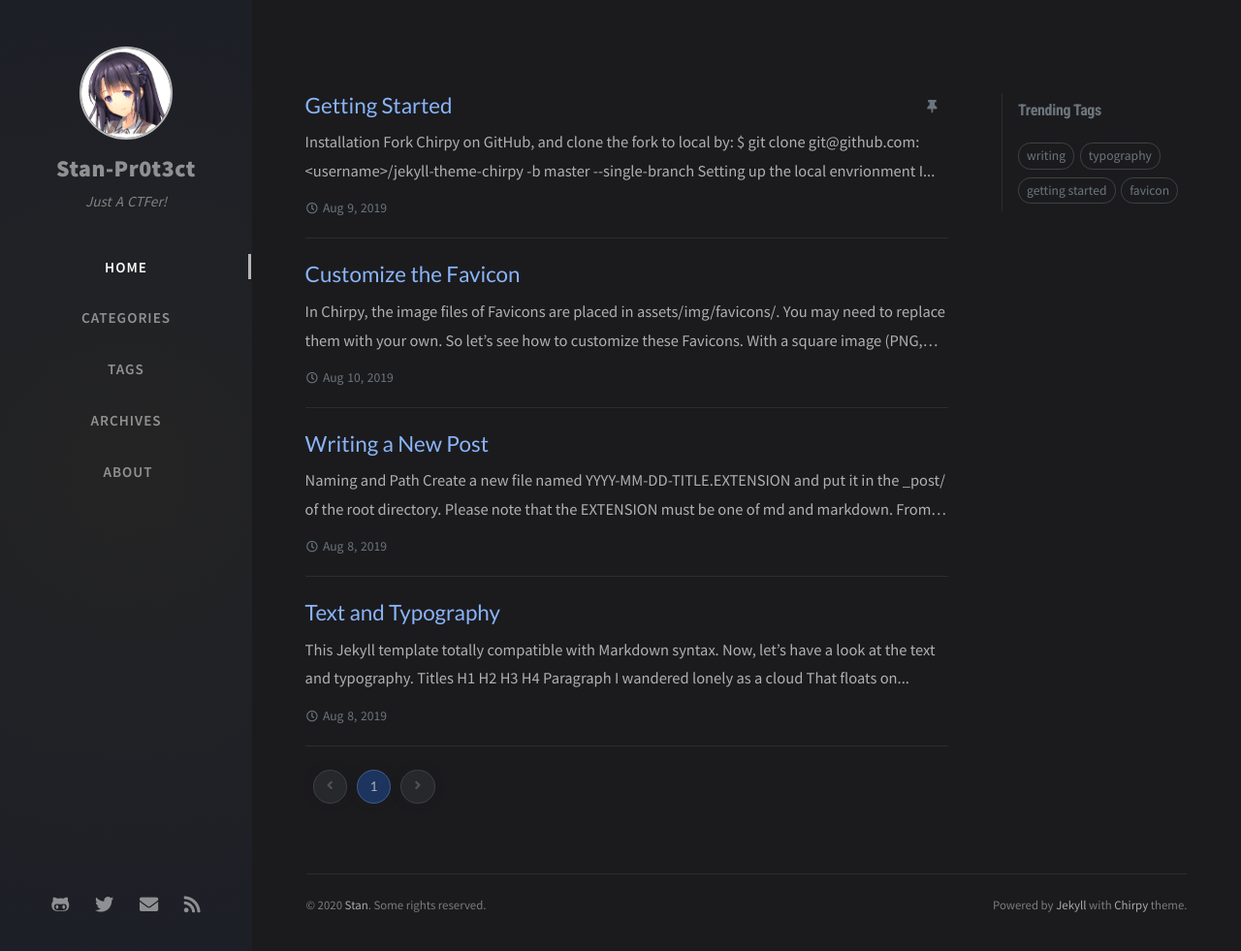
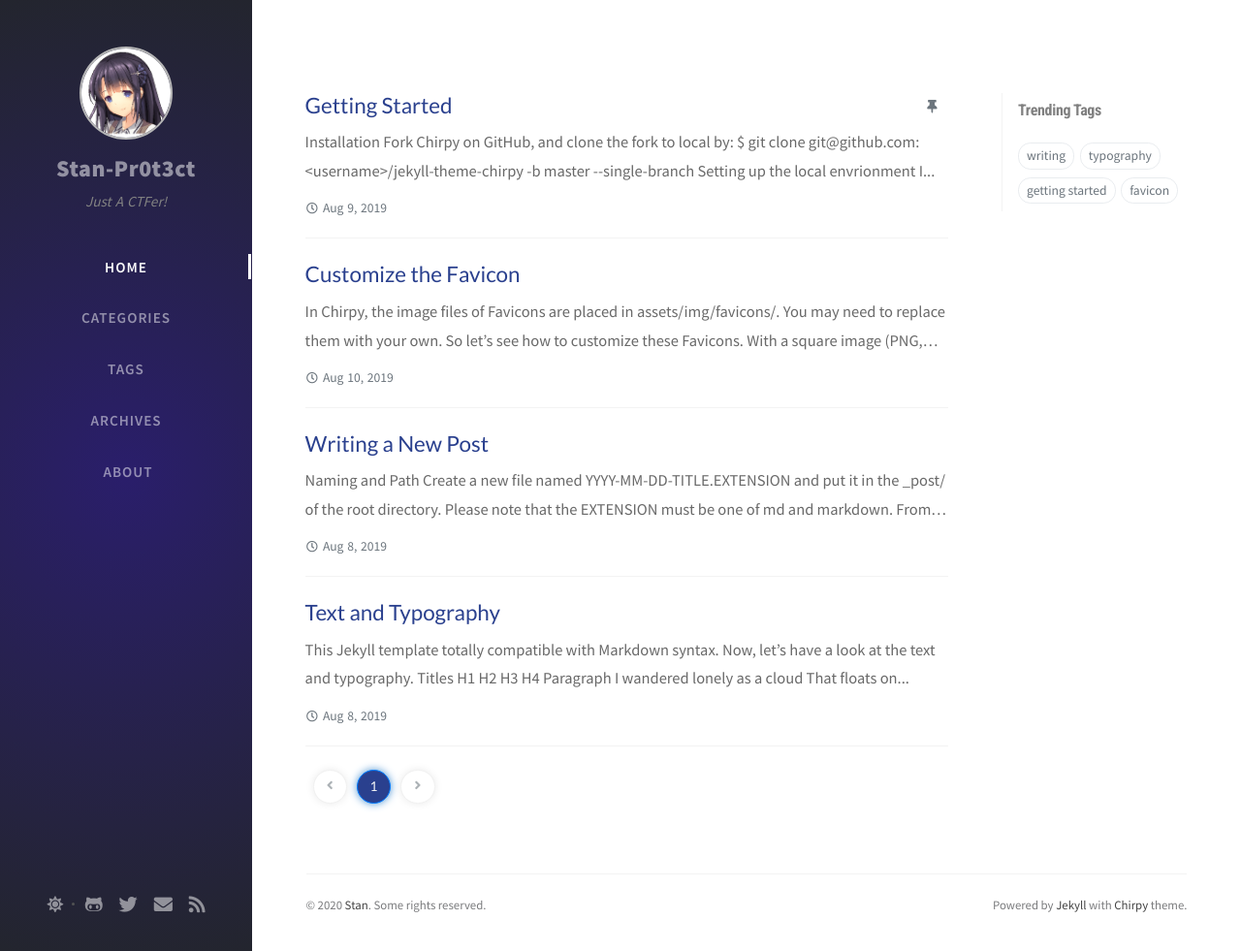
Before and after one commit to Stan-Pr0t3ct/Stan-Pr0t3ct.github.io, a Jekyll site: the page built from index.html, in a window 1280 px wide and 981 px high. Shown: the whole window at 97% size. Built offline with Jekyll 4.4.1, drawn with Linux system fonts in a browser that asks for light colours; nearby versions of some CDN libraries; the list of posts is cut into pages by our own code; comment, search, counter and statistics services are not loaded.

Commit message:
switch theme back to 'dual'

```diff
--- a/_config.yml
+++ b/_config.yml
@@ -78,7 +78,7 @@ disqus:
 #
 #     dark   - Use the dark color scheme
 #
-theme_mode: dark
+theme_mode: dual
 
 # boolean type, global switch for ToC in posts.
 toc: true
```
